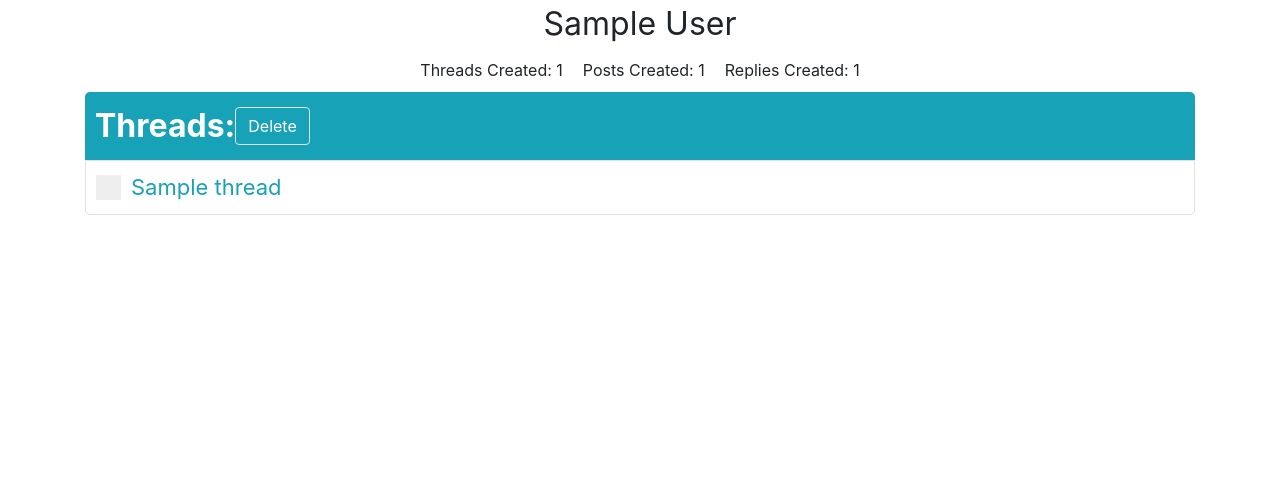
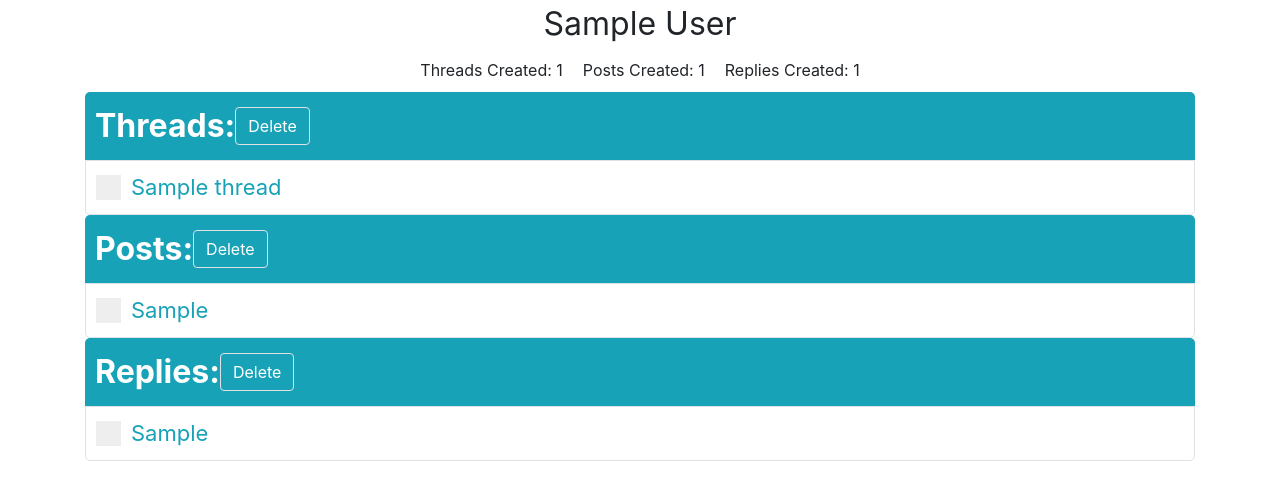
Before and after one commit to AbrahamLara/MySite-Forum, a Django app: page /profile/1 in a window 1280 px wide. Shown: the part 57-557 px from the top of the page. Run offline with Django 3.2, Linux system fonts and the light colour scheme; a user stored in the database is signed in; tables that the repository leaves empty hold one stand-in row (values such as "Sample post"); some libraries are stand-ins or nearby versions.

Commit message:
Implemented post and reply containers in profile page and ability to delete posts and replies.

```diff
--- a/mysite/urls.py
+++ b/mysite/urls.py
@@ -47,7 +47,9 @@ urlpatterns.extend([
     path('create', mysite_forum.ajax.create_thread, name='create_thread'),
     path('create_post/', mysite_forum.ajax.create_post, name='create_post'),
     path('create_reply/', mysite_forum.ajax.create_reply, name='create_reply'),
-    path('delete_selection/', mysite_forum.ajax.delete_selection, name='delete_selection'),
+    path('delete_thread_selection/', mysite_forum.ajax.delete_thread_selection, name='delete_thread_selection'),
+    path('delete_post_selection/', mysite_forum.ajax.delete_post_selection, name='delete_post_selection'),
+    path('delete_reply_selection/', mysite_forum.ajax.delete_reply_selection, name='delete_reply_selection'),
 ])
 
 urlpatterns.extend([
--- a/mysite_forum/forum_paginator.py
+++ b/mysite_forum/forum_paginator.py
@@ -19,9 +19,34 @@ class ForumPaginator(object):
         if offset < 0:
             offset = 0
 
-
         context['threads'] = Thread().get_user_threads(user, offset, self._index)
         context.update(self.get_context(offset, self._DISPLAY_N_THREADS))
+
+        return context
+
+    def fetch_user_posts(self, user):
+        context = dict()
+
+        offset = self._index - self._DISPLAY_N_POSTS
+
+        if offset < 0:
+            offset = 0
+
+        context['posts'] = Post().get_user_posts(user, offset, self._index)
+        context.update(self.get_context(offset, self._DISPLAY_N_POSTS))
+
+        return context
+
+    def fetch_user_replies(self, user):
+        context = dict()
+
+        offset = self._index - self._DISPLAY_N_REPLIES
+
+        if offset < 0:
+            offset = 0
+
+        context['replies'] = Reply().get_user_replies(user, offset, self._index)
+        context.update(self.get_context(offset, self._DISPLAY_N_REPLIES))
 
         return context
 
--- a/mysite_forum/models.py
+++ b/mysite_forum/models.py
@@ -77,6 +77,19 @@ class Post(models.Model):
 	class Meta:
 		ordering = ['date_posted']
 
+	def get_user_posts(self, user, offset, index):
+		posts = Post.objects.filter(author=user)[offset:index]
+		return [post.profile_context() for post in posts]
+
+	def profile_context(self):
+		return {
+			'pk': self.id,
+			'author_id': self.author.id,
+			'post': self.post,
+			'author': self.author.name,
+			'thread_id': self.thread.id
+		}
+
 	def get_post_replies(self):
 		return {
 			'post_replies': Reply().get_json(post=self)
@@ -108,6 +121,19 @@ class Reply(models.Model):
 	class Meta:
 		ordering = ['date_replied']
 
+	def get_user_replies(self, user, offset, index):
+		replies = Reply.objects.filter(author=user)[offset:index]
+		return [reply.profile_context() for reply in replies]
+
+	def profile_context(self):
+		return {
+			'pk': self.pk,
+			'author_id': self.author.id,
+			'author': self.author.name,
+			'reply': self.reply,
+			'thread_id': self.thread.id
+		}
+
 	def get_json(self, post, offset=None, index=None):
 		replies = Reply.objects.filter(post=post)[offset:index]
 		return [reply._json_reply() for reply in replies]
--- a/mysite_user/templates/profile.html
+++ b/mysite_user/templates/profile.html
@@ -7,7 +7,7 @@
 {% block content %}
 {% if profile_user == user.name %}
 {% include 'partials/base_modal_top.html' with modal_id='confirm-modal' %}
-<div class="modal-header h4 rm-br-mr">Are you sure you want to delete the selected threads?</div>
+<div class="modal-header h4 rm-br-mr"></div>
 <div class="modal-footer">
     <button type="button" class="btn btn-secondary" data-dismiss="modal">No</button>
     <button id="submit-btn" class="btn btn-info">Yes</button>
@@ -18,19 +18,41 @@
 <div class="container">
     <div class="container-fluid user-name">{{ profile_user }}</div>
     <div class="model-names-container">
-        <div class="model-name">Threads Created: {{ n_threads }}</div>
-        <div class="model-name">Posts Created: {{ n_posts }}</div>
-        <div class="model-name">Replies Created: {{ n_replies }}</div>
+        <div class="model-name" id="thread-counter">Threads Created: {{ n_threads }}</div>
+        <div class="model-name" id="post-counter">Posts Created: {{ n_posts }}</div>
+        <div class="model-name" id="reply-counter">Replies Created: {{ n_replies }}</div>
     </div>
     <div class="user-threads">
         <div class="container-head bg-info">
             <header class="bold-header">Threads:</header>
             {% if profile_user == user.name %}
-            <button class="btn btn-info border" id="confirmDeletion">Delete</button>
+            <button class="btn btn-info border" object="thread" id="delete-thread">Delete</button>
             {% endif %}
         </div>
         <div class="border border-infor" id="threads-container">
             <!-- threads -->
+        </div>
+    </div>
+    <div class="user-posts">
+        <div class="container-head bg-info">
+            <header class="bold-header">Posts:</header>
+            {% if profile_user == user.name %}
+            <button class="btn btn-info border" object="post" id="delete-post">Delete</button>
+            {% endif %}
+        </div>
+        <div class="border border-infor" id="posts-container">
+            <!-- posts -->
+        </div>
+    </div>
+    <div class="user-replies">
+        <div class="container-head bg-info">
+            <header class="bold-header">Replies:</header>
+            {% if profile_user == user.name %}
+            <button class="btn btn-info border" object="reply" id="delete-reply">Delete</button>
+            {% endif %}
+        </div>
+        <div class="border border-infor" id="replies-container">
+            <!-- replies -->
         </div>
     </div>
 </div>
@@ -39,6 +61,8 @@
 {% block contentJS %}
 <script>
     let threads_context = {{ threads|safe }};
+    let posts_context = {{ posts|safe }};
+    let replies_context = {{ replies|safe }};
 </script>
 {% if  profile_user == user.name %}
 <script src="/static/mysite_forum/js/profile_auth.js"></script>
--- a/mysite_user/views.py
+++ b/mysite_user/views.py
@@ -15,14 +15,13 @@ def profile(request, uid):
 	context = dict()
 
 	user = MySiteUser.objects.get(pk=uid)
-	n_threads = Thread.objects.filter(author=user).count()
-	n_posts = Post.objects.filter(author=user).count()
-	n_replies = Reply.objects.filter(author=user).count()
 
+	context['n_threads'] = Thread.objects.filter(author=user).count()
+	context['n_posts'] = Post.objects.filter(author=user).count()
+	context['n_replies'] = Reply.objects.filter(author=user).count()
 	context['profile_user'] = user.name
-	context['threads'] = json.dumps(ForumPaginator(n_threads).fetch_user_threads(user))
-	context['n_threads'] = n_threads
-	context['n_posts'] = n_posts
-	context['n_replies']= n_replies
+	context['threads'] = json.dumps(ForumPaginator(context['n_threads']).fetch_user_threads(user))
+	context['posts'] = json.dumps(ForumPaginator(context['n_posts']).fetch_user_posts(user))
+	context['replies'] = json.dumps(ForumPaginator(context['n_replies']).fetch_user_replies(user))
 
 	return render(request, 'profile.html', context)
--- a/static/mysite_forum/js/profile_auth.js
+++ b/static/mysite_forum/js/profile_auth.js
@@ -3,43 +3,73 @@ $(document).ready(function() {
         $('#threads-container').append(getThreadBlock(threads_context.threads[i]));
     }
 
-    $('#confirmDeletion').on('click', showModal);
+    for (var i = posts_context.posts.length-1; i >= 0; i--) {
+        $('#posts-container').append(getPostBlock(posts_context.posts[i]));
+    }
+
+    for (var i = replies_context.replies.length-1; i >= 0; i--) {
+        $('#replies-container').append(getReplyBlock(replies_context.replies[i]));
+    }
+
+    $('#delete-thread').on('click', showModal);
+    $('#delete-post').on('click', showModal);
+    $('#delete-reply').on('click', showModal);
+
     $('#submit-btn').on('click', deleteSelection);
+
+    $('#confirm-modal').on('hidden.bs.modal', setTypeUndefined);
 });
 
+const container = {
+    thread: $('#threads-container'),
+    post: $('#posts-container'),
+    reply: $('#replies-container')
+}
+
+var type;
+
+const setTypeUndefined = function() {
+    $('.modal-header').text('');
+};
+
 const showModal = function() {
+    type = $(this).attr('object');
+    $('.modal-header').text('Are you sure you want to delete the selected ');
     $('#confirm-modal').modal('show');
-}
+};
 
 const deleteSelection = function() {
     $.ajax({
         type: 'post',
-        url: '/delete_selection/',
-        data: {threads: $('#threads-container .selected').map(selectedThread).get()},
+        url: `/delete_${type}_selection/`,
+        data: {selection: container[type].children('.selected').map(selectedType).get()},
         success: function(data) {
             $('#confirm-modal').modal('hide');
-
+            console.log(data);
             for (i = 0; i < data.length; i++) {
-                $(`#thread-block-${data[i]}`).remove();
+                $(`#${type}-block-${data[i]}`).remove();
             }
+            type = undefined;
         },
         error: function(error) {
-            console.log('ERROR OCCURED');
+            console.log(error);
         }
     });
-}
+};
 
-const selectedThread = function() {
+const selectedType = function() {
     return $(this).find('input')[0].value;
-}
+};
 
 const getThreadBlock = function(thread_data) {
-    const thread_block = $('<div>', {'class': 'thread-block', 'id': `thread-block-${thread_data.pk}`});
+    const thread_block = $('<div>', {'class': 'block', 'id': `thread-block-${thread_data.pk}`});
     const radio_container = $('<label>', {'class': 'radio-container'});
-    const custom_checkbox = $('<div>', {'class': '', 'id': `custom-checkbox-${thread_data.pk}`});
+    const custom_checkbox = $('<div>', {'id': `custom-checkbox-${thread_data.pk}`});
     const thread_link = $('<a>', {'class': 'thread-link text-info', 'href': `/thread/${thread_data.pk}`});
     const checkbox = $('<input>', {'type': 'checkbox', 'value': thread_data.pk, 'id': `thread${thread_data.pk}`});
     const checkmark = $('<span>', {'class': 'checkmark'});
+
+    checkbox.attr('object', 'thread');
 
     thread_link.text(thread_data.title);
 
@@ -50,11 +80,54 @@ const getThreadBlock = function(thread_data) {
     thread_block.append(radio_container);
 
     return thread_block;
-}
+};
+
+const getPostBlock = function(post_data) {
+    const post_block = $('<div>', {'class': 'block', 'id': `post-block-${post_data.pk}`});
+    const radio_container = $('<label>', {'class': 'radio-container'});
+    const custom_checkbox = $('<div>', {'id': `custom-checkbox-${post_data.pk}`});
+    const post_link = $('<a>', {'class': 'post-link text-info', 'href': `/thread/${post_data.thread_id}`});
+    const checkbox = $('<input>', {'type': 'checkbox', 'value': post_data.pk, 'id': `thread${post_data.pk}`});
+    const checkmark = $('<span>', {'class': 'checkmark'});
+
+    checkbox.attr('object', 'post');
+
+    post_link.text(post_data.post);
+
+    checkbox.on('click', selectBlock);
+
+    custom_checkbox.append(checkbox, checkmark);
+    radio_container.append(post_link, custom_checkbox);
+    post_block.append(radio_container);
+
+    return post_block;
+};
+
+const getReplyBlock = function(reply_data) {
+    const reply_block = $('<div>', {'class': 'block', 'id': `reply-block-${reply_data.pk}`});
+    const radio_container = $('<label>', {'class': 'radio-container'});
+    const custom_checkbox = $('<div>', {'id': `custom-checkbox-${reply_data.pk}`});
+    const reply_link = $('<a>', {'class': 'reply-link text-info', 'href': `/thread/${reply_data.thread_id}`});
+    const checkbox = $('<input>', {'type': 'checkbox', 'value': reply_data.pk, 'id': `thread${reply_data.pk}`});
+    const checkmark = $('<span>', {'class': 'checkmark'});
+
+    checkbox.attr('object', 'reply');
+
+    reply_link.text(reply_data.reply);
+
+    checkbox.on('click', selectBlock);
+
+    custom_checkbox.append(checkbox, checkmark);
+    radio_container.append(reply_link, custom_checkbox);
+    reply_block.append(radio_container);
+
+    return reply_block;
+};
 
 const selectBlock = function(e) {
+    type = $(this).attr('object');
     if ($(this).prop('checked'))
-        $(`#thread-block-${e.target.value}`).addClass('selected');
+        $(`#${type}-block-${e.target.value}`).addClass('selected');
     else
-        $(`#thread-block-${e.target.value}`).removeClass('selected');
-}
+        $(`#${type}-block-${e.target.value}`).removeClass('selected');
+};
--- a/static/mysite_user/css/profile.css
+++ b/static/mysite_user/css/profile.css
@@ -41,7 +41,7 @@
     text-decoration: none !important;
 }
 
-#threads-container {
+#threads-container, #posts-container, #replies-container {
     border: 2px solid #2196F3;
     border-bottom-left-radius: 5px;
     border-bottom-right-radius: 5px;
@@ -51,7 +51,7 @@
     -webkit-overflow-scrolling: touch;
 }
 
-.thread-block {
+.block {
     padding: 10px;
     font-family: -apple-system, BlinkMacSystemFont, 'Segoe UI', Roboto, Oxygen, Ubuntu, Cantarell, 'Open Sans', 'Helvetica Neue', sans-serif;
     display: block;
```
Also changed, not shown: mysite_forum/ajax.py (+28 -2 lines).
